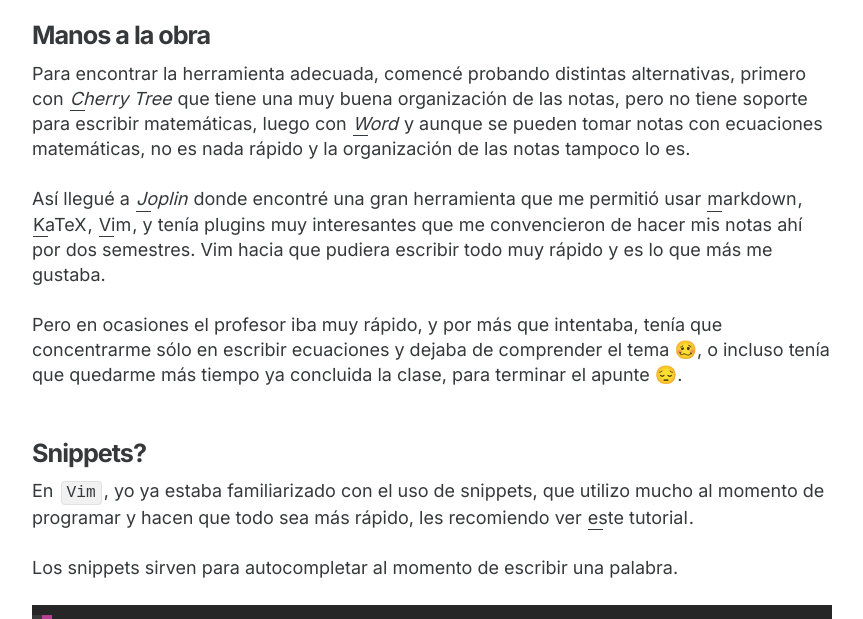
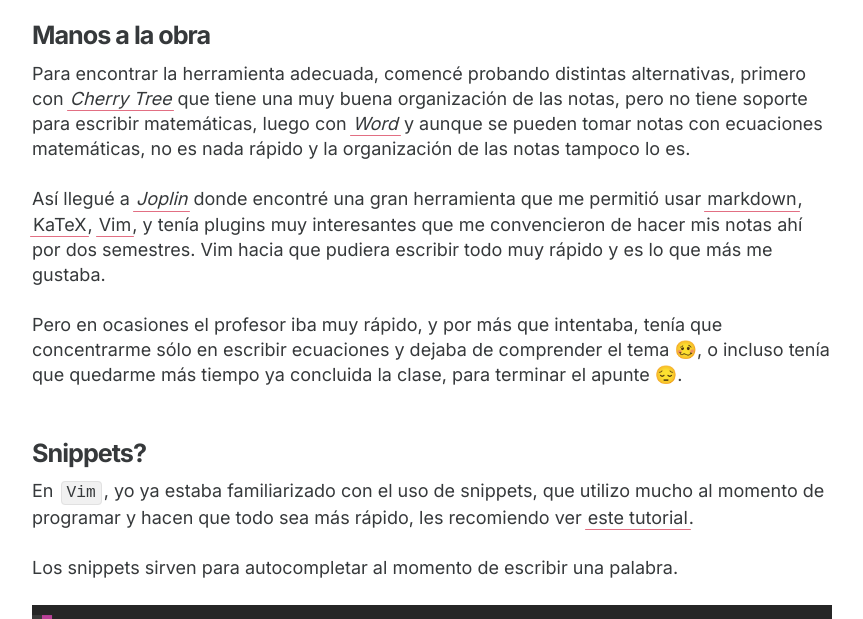
Before and after one commit to danielhj1998/blogger, a Jekyll site: the page built from _posts/2021-08-14-how-I-take-engineering-lectures.md, in a window 1280 px wide. Shown: the part 1158-1777 px from the top of the page, without its empty margins (208-1071 px from the left). Built offline with Jekyll 4.4.1, drawn with Linux system fonts in a browser that asks for light colours; nearby versions of some CDN libraries.

Commit message:
Changed anchor style

```diff
--- a/css/main.scss
+++ b/css/main.scss
@@ -16,12 +16,10 @@ pre code {
 $font-size-body: 18px;
 
 /* Colors */
-$initialDepthColor: hsl(320-45,36,72);
 $dark: #36393b;
 $clear: white;
-$accent: #dab49b;
-$secondary: #634d55;
-$deepblue: #22224C;
+$accent: #e26f83;
+$code-bg: #f4ecf0;
 
 html, body {
     height: 90%;
@@ -169,19 +167,20 @@ div.post-body {
         &:before{
             content: "";
             position: absolute;
-            background: $dark;
-            width: 15px;
+            background: $accent;
+            width: calc(100% + 4px);
             height: 1px;
             bottom: 0;
-            transform: translate(0%, 0%);
-            transition: all .3s ease;
+            left: -2px;
+            transition: height .1s ease;
             z-index: -1;
+            border-radius: 2px;
         }
         &:hover{
             //color: #ab7e0e;
-            color: #f255c0;
+            color: $clear;
             &:before{
-                width: 100%;
+                height: 100%;
             }
         }
     }
@@ -259,7 +258,7 @@ footer.post-footer {
         border-radius: 5px;
         max-width: 500px;
         padding: 15px;
-        background-color: transparentize($deepblue, 0.5);
+        background-color: transparentize($code-bg, 0.5);
         color: $clear;
         img {
             width: 60px;
```
